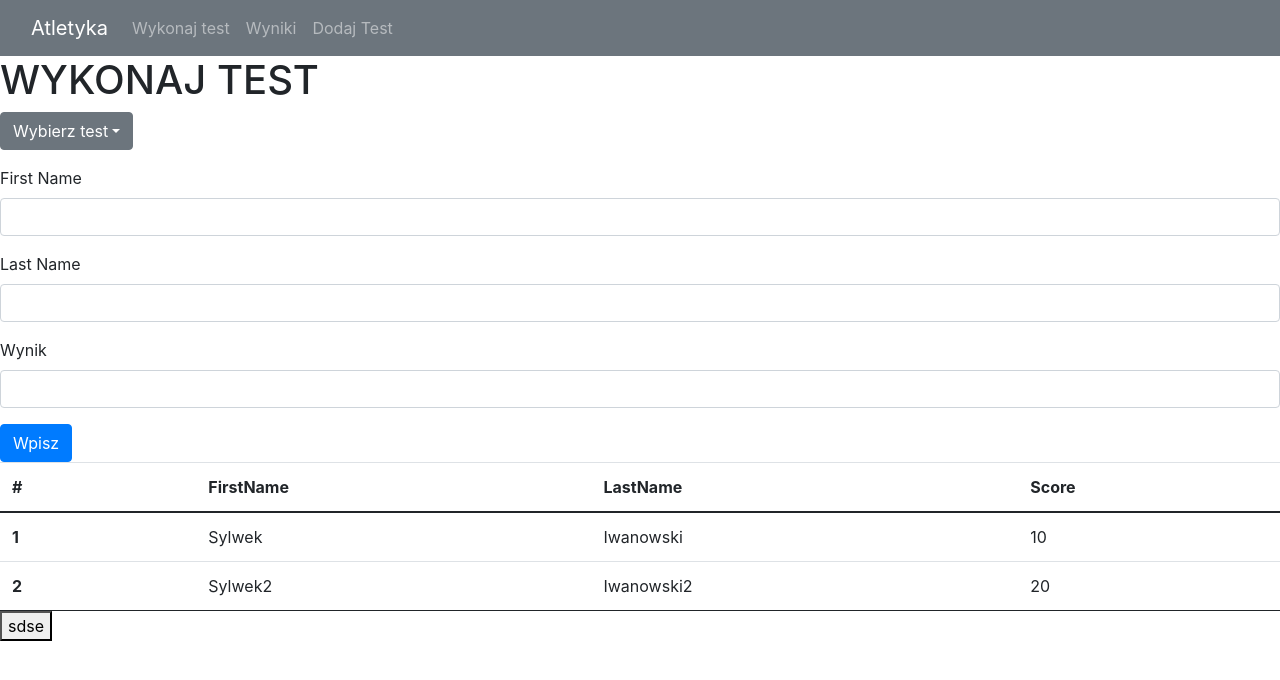
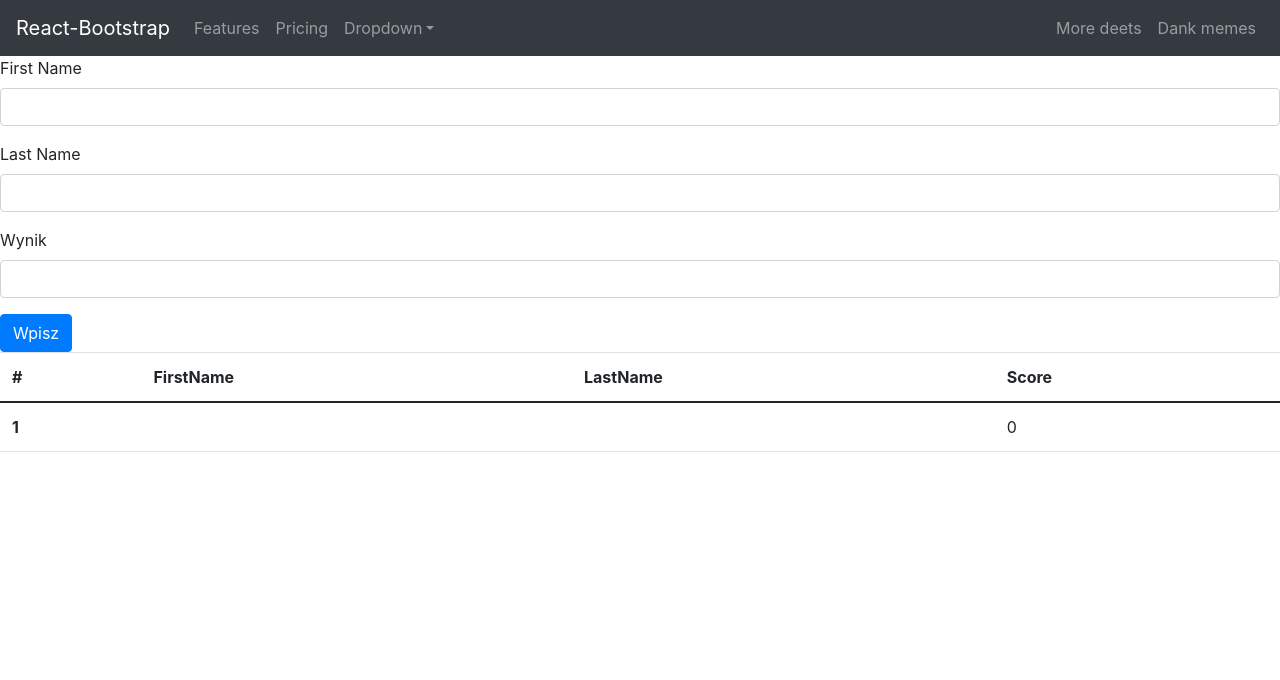
Before and after one commit to SylwesterIwanowski/athletics, a React (Create React App) app: page / in a window 1280 px wide. Shown: the top 680 px of the page. Built offline with nearby package versions, Linux system fonts and the light colour scheme.

Commit message:
Convert navbars -react-bootstrap

```diff
--- a/src/App.tsx
+++ b/src/App.tsx
@@ -1,8 +1,8 @@
 import React from 'react';
 import { Provider } from 'react-redux';
 import { store } from './store';
-import { Navbar } from './util/Navbar';
-import { DoMeasurement } from './views/DoMeasurement';
+import { Navbars } from './util/Navbars';
+import { DoMeasurement, DoMeasurementConnected } from './views/DoMeasurement';
 import { TablesMeasurement, TablesMeasurementConnected } from './views/TablesMeasurement';
 
 
@@ -15,14 +15,9 @@ function App() {
   return (
     <Provider store={store} >
       <div>
-        <Navbar />
-        <DoMeasurement />
+        <Navbars />
+        <DoMeasurementConnected />
         <TablesMeasurementConnected />
-
-
-
-
-
 
 
       </div>
--- a/src/index.tsx
+++ b/src/index.tsx
@@ -4,6 +4,7 @@ import './index.css';
 import App from './App';
 import reportWebVitals from './reportWebVitals';
 import 'bootstrap/dist/css/bootstrap.css';
+
 
 import { Provider } from 'react-redux'
 import { store } from './store'
--- a/src/state/scoreTableReducer.ts
+++ b/src/state/scoreTableReducer.ts
@@ -2,11 +2,13 @@
 const ADD_PLAYER = 'ADD_PLAYER';
 
 
-export const addPlayerAction = () => {
+export const addPlayerAction = (name: string, surname: string, score: number) => {
     return {
         type: ADD_PLAYER,
         payload: {
-            name: 's0',
+            name,
+            surname,
+            score,
         }
     }
 }
@@ -14,9 +16,8 @@ export const addPlayerAction = () => {
 
 const initialState = {
     players: [
-        { name: 'Sylwek', surname: 'Iwanowski', score: 10 },
-        {name: 'Sylwek2', surname: 'Iwanowski2', score: 20},
-    ]
+        { name: '', surname: '', score: 0 },
+        ]
 }
 
 
@@ -28,8 +29,8 @@ export const scoreTableReducer = (state = initialState, action: any) => {
                 ...state,
                 players: [...state.players, {
                     name: action.payload.name,
-                    surname: action.payload.name,
-                    score: action.payload.name,
+                    surname: action.payload.surname,
+                    score: action.payload.score,
                 }]
             }
         }
--- a/src/util/Navbar.tsx
+++ /dev/null
@@ -1,30 +0,0 @@
-import React from 'react'
-import bootstrap from 'bootstrap';
-
-
-export const Navbar: React.FC = () => {
-
-    return (<>
-        <nav className="navbar sticky-top  navbar-expand-lg navbar-dark bg-secondary">
-            <div className="container-fluid">
-                <a className="navbar-brand" >Atletyka</a>
-                <button className="navbar-toggler" type="button" data-bs-toggle="collapse" data-bs-target="#navbarNav" aria-controls="navbarNav" aria-expanded="false" aria-label="Toggle navigation">
-                    <span className="navbar-toggler-icon"></span>
-                </button>
-                <div className="collapse navbar-collapse" id="navbarNav">
-                    <ul className="navbar-nav">
-                        <li className="nav-item">
-                            <a className="nav-link" href="#">Wykonaj test</a>
-                        </li>
-                        <li className="nav-item">
-                            <a className="nav-link" href="#">Wyniki</a>
-                        </li>
-                        <li className="nav-item">
-                            <a className="nav-link" href="#">Dodaj Test</a>
-                        </li>
-                    </ul>
-                </div>
-            </div>
-        </nav>
-    </>)
-}
--- /dev/null
+++ b/src/util/Navbars.tsx
@@ -0,0 +1,33 @@
+import React from 'react'
+import { Navbar, Nav, NavDropdown } from 'react-bootstrap';
+
+
+
+export const Navbars: React.FC = () => {
+
+    return (<>
+        <Navbar collapseOnSelect expand="lg" bg="dark" variant="dark">
+            <Navbar.Brand href="#home">React-Bootstrap</Navbar.Brand>
+            <Navbar.Toggle aria-controls="responsive-navbar-nav" />
+            <Navbar.Collapse id="responsive-navbar-nav">
+                <Nav className="mr-auto">
+                    <Nav.Link href="#features">Features</Nav.Link>
+                    <Nav.Link href="#pricing">Pricing</Nav.Link>
+                    <NavDropdown title="Dropdown" id="collasible-nav-dropdown">
+                        <NavDropdown.Item href="#action/3.1">Action</NavDropdown.Item>
+                        <NavDropdown.Item href="#action/3.2">Another action</NavDropdown.Item>
+                        <NavDropdown.Item href="#action/3.3">Something</NavDropdown.Item>
+                        <NavDropdown.Divider />
+                        <NavDropdown.Item href="#action/3.4">Separated link</NavDropdown.Item>
+                    </NavDropdown>
+                </Nav>
+                <Nav>
+                    <Nav.Link href="#deets">More deets</Nav.Link>
+                    <Nav.Link eventKey={2} href="#memes">
+                        Dank memes
+      </Nav.Link>
+                </Nav>
+            </Navbar.Collapse>
+        </Navbar>
+    </>)
+}
--- a/src/views/DoMeasurement.tsx
+++ b/src/views/DoMeasurement.tsx
@@ -1,28 +1,21 @@
 import React from 'react';
-import ReactDOM from 'react-dom';
 import { Formik, Field, Form, } from 'formik';
+import { addPlayerAction } from '../state/scoreTableReducer';
+import { connect } from 'react-redux';
+
+
+
+interface Props {
+    addPlayer: (name: string, surname: string, score: number) => void;
+}
 
 
 
 
-export const DoMeasurement: React.FC = () => {
+export const DoMeasurement: React.FC<Props> = (props) => {
 
     return (
         <div>
-            <h1>WYKONAJ TEST</h1>
-            <div className="dropdown">
-                <button className="btn btn-secondary dropdown-toggle" type="button" id="dropdownMenuButton" data-toggle="dropdown" aria-haspopup="true" aria-expanded="false">
-                    Wybierz test
-  </button>
-                <div className="dropdown-menu" aria-labelledby="dropdownMenuButton">
-                    <a className="dropdown-item" >60m</a>
-                    <a className="dropdown-item" href="#">600m</a>
-                    <a className="dropdown-item" href="#">1000m</a>
-                    <a className="dropdown-item" href="#">p. palantowa</a>
-                    <a className="dropdown-item" href="#">skok w dal</a>
-                </div>
-            </div>
-            <p></p>
             <Formik
                 initialValues={{
                     firstName: '',
@@ -30,7 +23,9 @@ export const DoMeasurement: React.FC = () => {
                     score: '',
                 }}
                 onSubmit={(values) => {
-                    alert(JSON.stringify(values, null, 2));
+                    console.log("valius");
+                    console.log(values);
+                    props.addPlayer(values.firstName, values.lastName, Number(values.score));
                 }}
             >
                 <Form>
@@ -58,3 +53,21 @@ export const DoMeasurement: React.FC = () => {
 
     );
 }
+
+
+const mapStateToProps = (state: any) => {
+    console.log(state)
+    return {
+
+    }
+}
+const mapDispatchToProps = (dispatch: any) => {
+    return {
+        addPlayer: ((name: string, surname: string, score: number) => {
+            dispatch(addPlayerAction(name, surname, score))
+        })
+
+    }
+}
+
+export const DoMeasurementConnected = connect(mapStateToProps, mapDispatchToProps)(DoMeasurement);
--- a/src/views/TablesMeasurement.tsx
+++ b/src/views/TablesMeasurement.tsx
@@ -10,7 +10,7 @@ export interface PlayerResult {
 
 interface Props {
     _scoreTable: Array<PlayerResult>;
-    xd: any;
+
 }
 
 export const TablesMeasurement: React.FC<Props> = (props) => {
@@ -39,7 +39,7 @@ export const TablesMeasurement: React.FC<Props> = (props) => {
                     </tr>
                 ))}
             </tbody>
-            <button onClick={() => props.xd()}>sdse</button>
+
         </table>
 
     )
@@ -53,9 +53,7 @@ const mapStateToProps = (state: any) => {
 }
 const mapDispatchToProps = (dispatch: any) => {
     return {
-        xd: (() => {
-            dispatch(addPlayerAction())
-        })
+
     }
 }
 
```
Also changed, not shown: package.json (+11 -0 lines), 2 other files (tests, documents, lock files or other folders).
